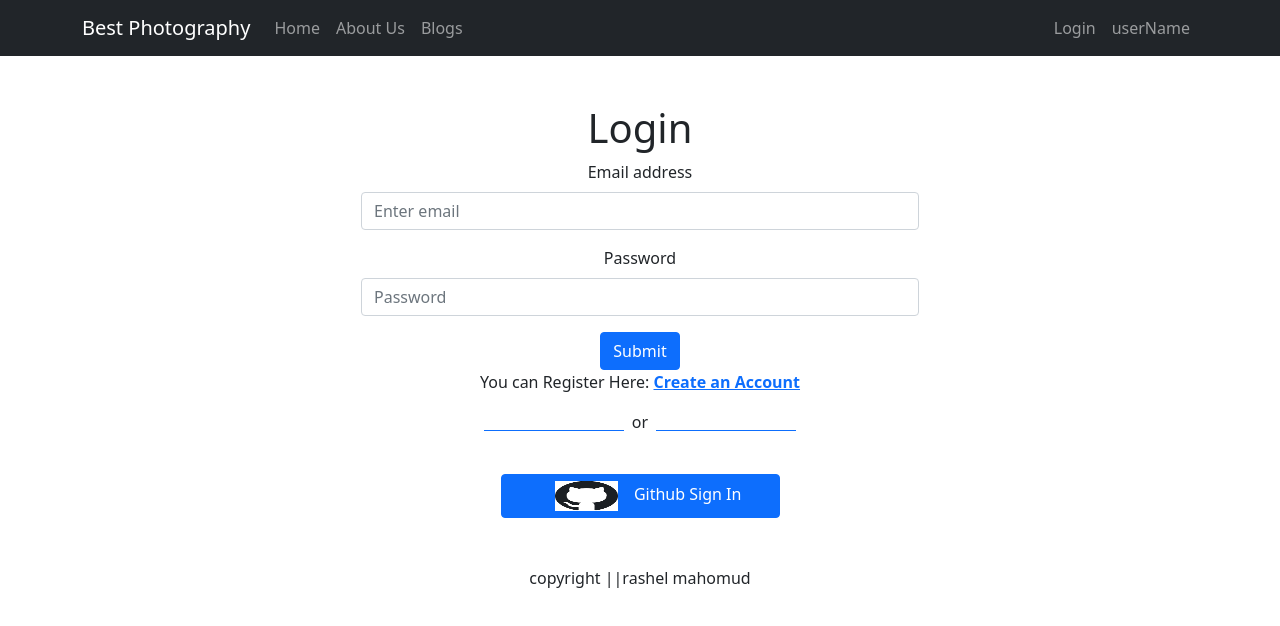
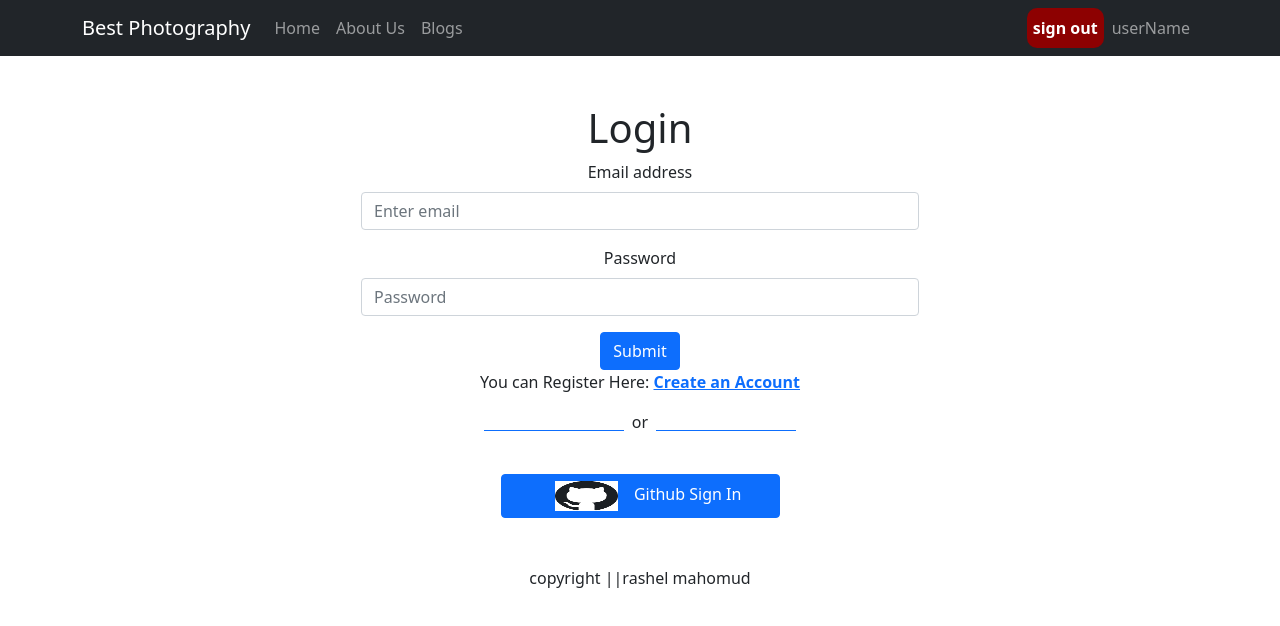
Before and after one commit to rashelmahomud/best-photography, a React (Create React App) app: page /login in a window 1280 px wide. Shown: the top 626 px of the page. Built offline with nearby package versions, Linux system fonts and the light colour scheme; no server answers; sample sign-in values are in the browser's storage.

Commit message:
added login display and procted system

```diff
--- a/src/App.js
+++ b/src/App.js
@@ -10,10 +10,8 @@ import About from './Componests/About/About';
 import Login from './Componests/Login/Login';
 import SignUp from './Componests/SignUp/SignUp';
 import NotFound from './Componests/NotFound/NotFound';
+import Details from './Componests/Details/Details';
 import RequirAuth from './Componests/RequirAuth/RequirAuth';
-import Details from './Componests/Details/Details';
-import SocialLogin from './Componests/Login/SocialLogin/SocialLogin';
-
 
 
 function App() {
@@ -25,19 +23,12 @@ function App() {
         <Route path='/' element={<Home></Home>}></Route>
         <Route path='/home' element={<Home></Home>}></Route>
         <Route path='/blogs' element={<Blogs></Blogs>}></Route>
-        <Route path='/about' element={<About></About>}></Route>
+        {/* ata ota dita hobe */}
+        <Route path='/about' element={<RequirAuth><About></About></RequirAuth>}></Route>
+
         <Route path='/login' element={<Login></Login>}></Route>
         <Route path='/signup' element={<SignUp></SignUp>}></Route>
-
         <Route path='/details' element={<Details></Details>}></Route>
-
-
-        {/* <Route path='/about' element={
-        <RequirAuth>
-          <About></About> log in kora na thakle ai khana dokte dawa hobena
-        </RequirAuth>
-        }></Route> */}
-
 
         <Route path='*' element={<NotFound></NotFound>}></Route>
 
--- a/src/Componests/Header/Header.css
+++ b/src/Componests/Header/Header.css
@@ -0,0 +1,7 @@
+button.signOut {
+    border: navajowhite;
+    background: #8d0101;
+    color: white;
+    font-weight: bold;
+    border-radius: 10px;
+}
--- a/src/Componests/Header/Header.js
+++ b/src/Componests/Header/Header.js
@@ -1,11 +1,17 @@
+import { signOut } from 'firebase/auth';
 import React from 'react';
 import { Container, Nav, Navbar, NavDropdown } from 'react-bootstrap';
 import { useAuthState } from 'react-firebase-hooks/auth';
 import { Link } from 'react-router-dom';
 import auth from '../../firebase.init';
+import './Header.css';
 
 const Header = () => {
     const [user] = useAuthState(auth);
+    const handelSignOut = () => {
+        signOut(auth);
+
+    }
     return (
         <div >
             <Navbar collapseOnSelect expand="lg" bg="dark" variant="dark">
@@ -20,7 +26,13 @@ const Header = () => {
 
                         </Nav>
                         <Nav>
-                            <Nav.Link as={Link} to='login'>Login</Nav.Link>
+                            {/* <Nav.Link as={Link} to='login'>Login</Nav.Link> */}
+
+                            {
+                                user ? <button className='signOut' onClick={handelSignOut}>sign out</button>
+                                :
+                                <Nav.Link as={Link} to='login'>Login</Nav.Link>}
+
                             <Nav.Link eventKey={2} href="#memes">
                                 userName
                             </Nav.Link>
--- a/src/Componests/Login/Login.js
+++ b/src/Componests/Login/Login.js
@@ -1,7 +1,7 @@
 import React, { useState } from 'react';
 import { Button, Form } from 'react-bootstrap';
 import { useSignInWithEmailAndPassword } from 'react-firebase-hooks/auth';
-import { Link, useNavigate } from 'react-router-dom';
+import { Link, useLocation, useNavigate } from 'react-router-dom';
 import auth from '../../firebase.init';
 import img from '../../images/GitHub-Mark.png';
 import './Login.css';
@@ -15,6 +15,9 @@ const Login = () => {
 
 
   const navigate = useNavigate();
+
+  const location = useLocation();
+  const from = location.state?.from?.pathname || '/';
 
 
   const [
@@ -33,7 +36,7 @@ const Login = () => {
   }
 
   if (user) {
-    navigate('/home');
+    navigate(from, {replace: true});
   }
   const handeluserSignIn = event => {
     event.preventDefault();
```
